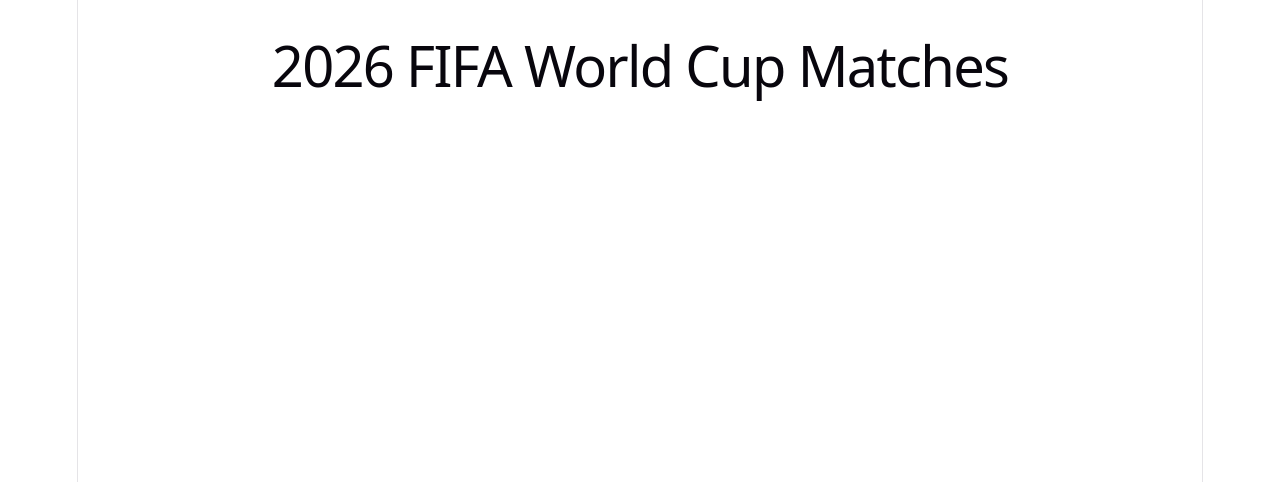
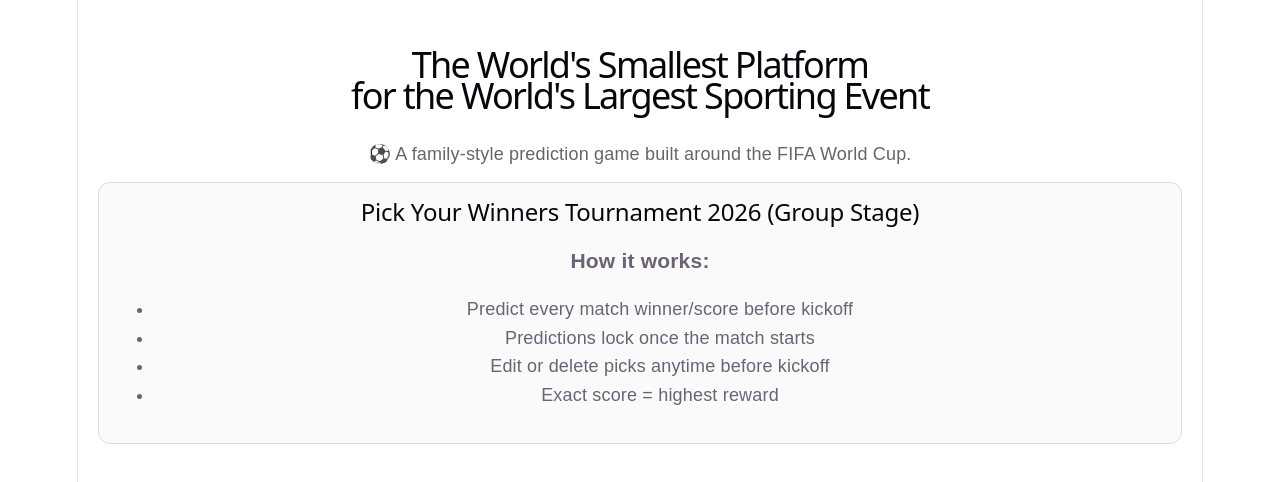
Before and after one commit to esamayoa11/718PerformanceTask, a React (Vite) app in the folder client/: page / in a window 1280 px wide. Shown: the top 482 px of the page. Built offline with nearby package versions, Linux system fonts and the light colour scheme; no server answers.

Commit message:
gamplay explanation

```diff
--- a/client/src/App.jsx
+++ b/client/src/App.jsx
@@ -7,6 +7,7 @@
   const [matches, setMatches] = useState([]);
   const [myPredictions, setMyPredictions] = useState([]);
   const [form, setForm] = useState({});
+  const [tab, setTab] = useState("all");
 
   // =========================
   // LOAD MATCHES
@@ -118,13 +119,50 @@
     });
   };
 
-  // =========================
-  // UI
-  // =========================
-  return (
-    <div style={{ padding: "20px", fontFamily: "Arial" }}>
-      <h1>2026 FIFA World Cup Matches</h1>
+// =========================
+// UI
+// =========================
+return (
+  <div style={{ padding: "20px", fontFamily: "Arial" }}>
 
+    <div style={{ textAlign: "center", marginBottom: "15px" }}>
+      <h1 style={{ fontSize: "36px", marginBottom: "5px" }}>
+        The World's Smallest Platform
+      </h1>
+
+      <h1 style={{ fontSize: "36px", marginTop: "0" }}>
+        for the World's Largest Sporting Event
+      </h1>
+
+      <p style={{ marginTop: "10px", color: "#666" }}>
+        ⚽ A family-style prediction game built around the FIFA World Cup.
+      </p>
+    </div>
+
+    {/* GAME BOX */}
+    <div
+      style={{
+        marginTop: "15px",
+        marginBottom: "20px",
+        padding: "15px",
+        border: "1px solid #ddd",
+        borderRadius: "12px",
+        backgroundColor: "#fafafa"
+      }}
+    >
+      <h2 style={{ marginBottom: "10px" }}>
+        Pick Your Winners Tournament 2026 (Group Stage)
+      </h2>
+
+      <h3>How it works:</h3>
+
+      <ul style={{ marginTop: "10px", lineHeight: "1.6" }}>
+        <li> Predict every match winner/score before kickoff</li>
+        <li> Predictions lock once the match starts</li>
+        <li> Edit or delete picks anytime before kickoff</li>
+        <li> Exact score = highest reward</li>
+      </ul>
+    </div>
       {matches.map((match) => {
         const existing = myPredictions.find(
           (p) => Number(p.match_id) === Number(match.id)
```
